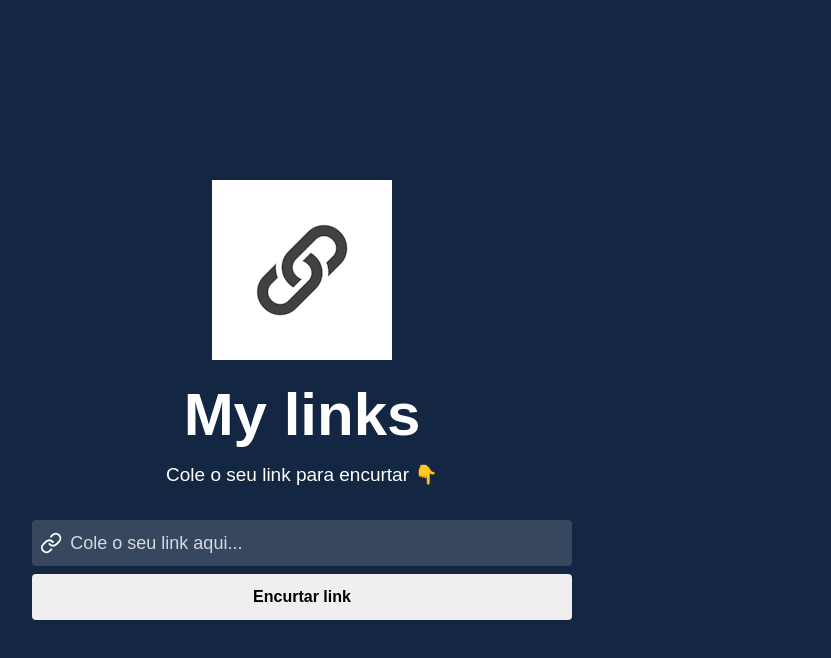
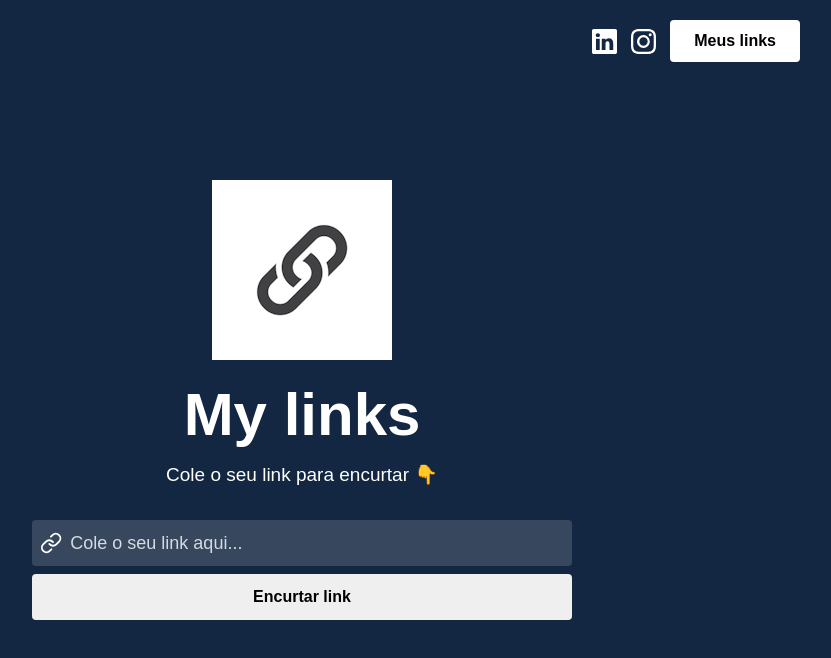
Before and after one commit to Gusthgomes/MeuLink, a React (Create React App) app: page / in a window 1280 px wide. Shown: the top 658 px of the page, without its empty margins (338-1169 px from the left). Built offline with nearby package versions, Linux system fonts and the light colour scheme.

Commit message:
feat: change css and created components

```diff
--- /dev/null
+++ b/src/components/Menu/index.js
@@ -0,0 +1,21 @@
+import './menu.css';
+import { BsInstagram, BsLinkedin} from 'react-icons/bs';
+import { Link } from 'react-router-dom';
+
+export default function Menu(){
+    return(
+        <div className='menu'>
+            <a className='social' href="https://www.linkedin.com/in/gustavo-gomes-da-rosa-3a2039259/">
+              <BsLinkedin color="#fff" size={25}/>
+            </a>
+
+            <a className='social' href="https://www.instagram.com/gusth_gomess/">
+              <BsInstagram color="#fff" size={25}/>
+            </a>
+
+            <Link className='menu-item' to="/links">
+                Meus links
+            </Link>
+        </div>
+    )
+}
--- /dev/null
+++ b/src/components/Menu/menu.css
@@ -0,0 +1,25 @@
+.menu{
+    position: absolute;
+    top: 20px;
+    right: 10%;
+    font-weight: bold;
+    display: flex;
+}
+
+.menu a{
+    text-decoration: none;
+}
+
+.social{
+    margin-right: 14px;
+    display: flex;
+    align-items: center;
+}
+
+.menu-item{
+    color:#000 ;
+    background-color: #fff;
+    padding: 12px 24px;
+    border-radius: 4px;
+    margin-right: 14px;
+}
--- a/src/pages/Home/index.js
+++ b/src/pages/Home/index.js
@@ -1,5 +1,6 @@
 import {FiLink } from 'react-icons/fi';
 import './home.css';
+import Menu from '../../components/Menu';
 
 export default function Home(){
     return(
@@ -21,6 +22,7 @@ export default function Home(){
                 Encurtar link
             </button>
         </div>
+        <Menu/>
       </div>
     )
   }
--- a/src/pages/Links/index.js
+++ b/src/pages/Links/index.js
@@ -1,6 +1,7 @@
 import { Link } from 'react-router-dom'
 import './links.css';
 import { FiArrowLeft, FiLink, FiTrash } from 'react-icons/fi'
+
 
 export default function Links(){
     return(
```
